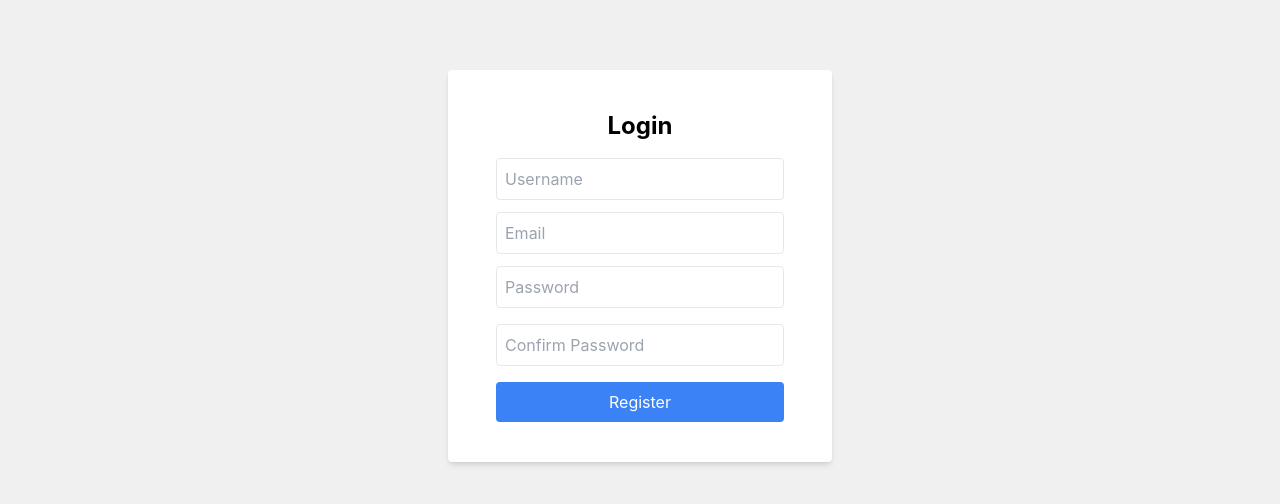
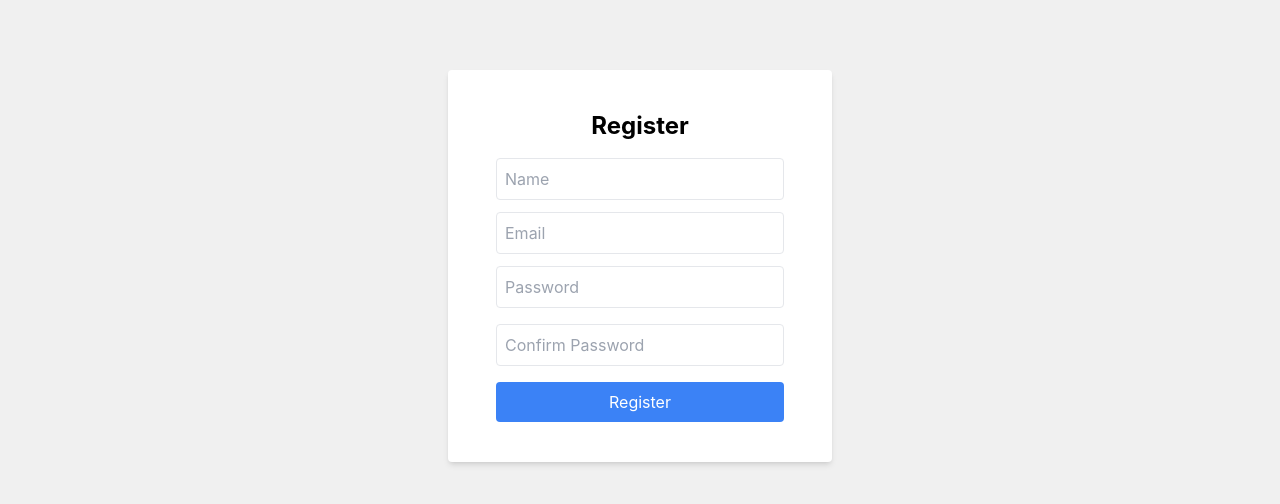
Before and after one commit to Valdascr/quizapp-FE, a React (Create React App) app: page /register in a window 1280 px wide. Shown: the part 194-698 px from the top of the page. Built offline with nearby package versions, Linux system fonts and the light colour scheme; no server answers.

Commit message:
feat: implement login and registration functionality; update API service for user authentication

```diff
--- a/src/pages/Login.tsx
+++ b/src/pages/Login.tsx
@@ -1,29 +1,57 @@
 import React, { useState } from "react";
 import { useNavigate } from "react-router-dom";
+import { login } from '../services/api';
 
-const Login = () => {
-    return(
+const Login: React.FC = () => {
+  const [email, setEmail] = useState('');
+  const [password, setPassword] = useState('');
+  const [error, setError] = useState<string | null>(null);
+  const navigate = useNavigate();
+
+  const handleSubmit = async (e: React.FormEvent) => {
+    e.preventDefault();
+    setError(null);
+
+    try {
+      const { user } = await login(email, password);
+      console.log('Logged user!?', user);
+      navigate('/');
+    } catch (err: any) {
+      setError(err.response?.data?.message || 'Login failed!?');
+    }
+  };
+
+  return (
     <div className="flex items-center justify-center min-h-screen">
-    <form className="bg-white px-12 py-10 rounded shadow-md w-full max-w-sm">
+      <form
+        onSubmit={handleSubmit}
+        className="bg-white px-12 py-10 rounded shadow-md w-full max-w-sm"
+      >
         <h2 className="text-2xl mb-4 font-bold text-center">Login</h2>
+        {error && <div className="mb-4 text-red-600 text-sm">{error}</div>}
         <input
           type="email"
           placeholder="Email"
           className="w-full p-2 border mb-3 rounded"
-        //   value={email}
-        //   onChange={e => setEmail(e.target.value)}
+          value={email}
+          onChange={(e) => setEmail(e.target.value)}
         />
         <input
           type="password"
           placeholder="Password"
           className="w-full p-2 border mb-4 rounded"
-    //   value={password}
-    //   onChange={e => setPassword(e.target.value)}
+          value={password}
+          onChange={(e) => setPassword(e.target.value)}
         />
-    <button className="w-full bg-blue-500 text-white p-2 rounded hover:bg-blue-600">Login</button>
+        <button
+          type="submit"
+          className="w-full bg-blue-500 text-white p-2 rounded hover:bg-blue-600"
+        >
+          Login
+        </button>
       </form>
     </div>
   );
-}
+};
 
 export default Login;
--- a/src/pages/Register.tsx
+++ b/src/pages/Register.tsx
@@ -1,42 +1,81 @@
-import React from "react";
+import React, { useState } from 'react';
+import { register, RegisterData } from '../services/api';
+import { useNavigate } from 'react-router-dom';
 
-const Register = () => {
-    return(
+const Register: React.FC = () => {
+  const [form, setForm] = useState<RegisterData>({
+    name: '',
+    email: '',
+    password: '',
+    password_confirmation: '',
+  });
+  const [error, setError] = useState<string | null>(null);
+  const navigate = useNavigate();
+
+  const handleChange = (e: React.ChangeEvent<HTMLInputElement>) => {
+    setForm((f) => ({ ...f, [e.target.name]: e.target.value }));
+  };
+
+  const handleSubmit = async (e: React.FormEvent) => {
+    e.preventDefault();
+    setError(null);
+    try {
+      const { user } = await register(form);
+      console.log('register user?!:', user);
+      navigate('/');
+    } catch (err: any) {
+      setError(err.response?.data?.message || 'Registretion failed');
+    }
+  };
+  return (
     <div className="flex items-center justify-center min-h-screen">
-        <form className="bg-white px-12 py-10 rounded shadow-md w-full max-w-sm">
-        <h2 className="text-2xl mb-4 font-bold text-center">Login</h2>
+      <form
+        onSubmit={handleSubmit}
+        className="bg-white px-12 py-10 rounded shadow-md w-full max-w-sm"
+      >
+        <h2 className="text-2xl mb-4 font-bold text-center">Register</h2>
+        {error && <div className="mb-4 text-red-600 text-sm">{error}</div>}
         <input
-              type="username"
-              placeholder="Username"
+          name="name"
+          type="name"
+          placeholder="Name"
           className="w-full p-2 border mb-3 rounded"
-            //   value={email}
-            //   onChange={e => setEmail(e.target.value)}
+          value={form.name ?? ''}
+          onChange={handleChange}
         />
         <input
+          name="email"
           type="email"
           placeholder="Email"
           className="w-full p-2 border mb-3 rounded"
-            //   value={email}
-            //   onChange={e => setEmail(e.target.value)}
+          value={form.email ?? ''}
+          onChange={handleChange}
         />
         <input
+          name="password"
           type="password"
           placeholder="Password"
           className="w-full p-2 border mb-4 rounded"
-        //   value={password}
-        //   onChange={e => setPassword(e.target.value)}
+          value={form.password ?? ''}
+          onChange={handleChange}
         />
         <input
+          name="password_confirmation"
           type="password"
           placeholder="Confirm Password"
           className="w-full p-2 border mb-4 rounded"
-        //   value={password}
-        //   onChange={e => setPassword(e.target.value)}
+          value={form.password_confirmation ?? ''}
+          onChange={handleChange}
         />
-        <button className="w-full bg-blue-500 text-white p-2 rounded hover:bg-blue-600">Register</button>
+        <button
+          type="submit"
+          className="w-full bg-blue-500 text-white p-2 rounded hover:bg-blue-600"
+        >
+          Register
+        </button>
       </form>
     </div>
   );
-}
+};
 
 export default Register;
--- a/src/services/api.ts
+++ b/src/services/api.ts
@@ -1,10 +1,27 @@
 import axios from 'axios';
+
+export interface User {
+  id: number;
+  name: string;
+  email: string;
+}
+
+export interface RegisterData {
+  name: string;
+  email: string;
+  password: string;
+  password_confirmation: string;
+}
+
+export interface AuthResponse {
+  user: User;
+  token: string;
+}
 
 const API_BASE_URL = process.env.REACT_APP_API_BASE_URL;
 
 const api = axios.create({
   baseURL: API_BASE_URL,
-  withCredentials: true,
   headers: {
     'Content-Type': 'application/json',
   },
@@ -21,13 +38,37 @@ export const fetchQuestions = async () => {
   }
 };
 
-export const login = async (email: string, password: string) => {
-  try {
-    await api.get('/sanctum.csrf-cookie');
+export const login = async (
+  email: string,
+  password: string
+): Promise<{ user: User; token: string }> => {
+  const { data } = await api.post<{ user: User; token: string }>('/login', {
+    email,
+    password,
+  });
+  localStorage.setItem('authToken', data.token);
+  api.defaults.headers.common['Authorization'] = `Bearer ${data.token}`;
+  return data;
+};
 
-    const response = await api.post('/login', { email, password });
-    return response.data;
-  } catch (error: any) {
-    throw error.response?.data || { message: 'Login error?!' };
+export const setAuthToken = (token?: string) => {
+  if (token) {
+    localStorage.setItem('authToken', token);
+    api.defaults.headers.common['Authorization'] = `Bearer ${token}`;
+  } else {
+    localStorage.removeItem('authToken');
+    delete api.defaults.headers.common['Authorization'];
   }
-};
+}
+
+export const register = async (payload: RegisterData): Promise<AuthResponse> => {
+  const { data } = await api.post<AuthResponse>('/register', payload);
+  setAuthToken(data.token);
+  console.log('data?!', data);
+  return data;
+}
+
+// export const fetchUser = async () => {
+//   const res = await api.get('/user');
+//   return res.data;
+// };
```
Lines whose indentation alone changed are shown as unchanged.
